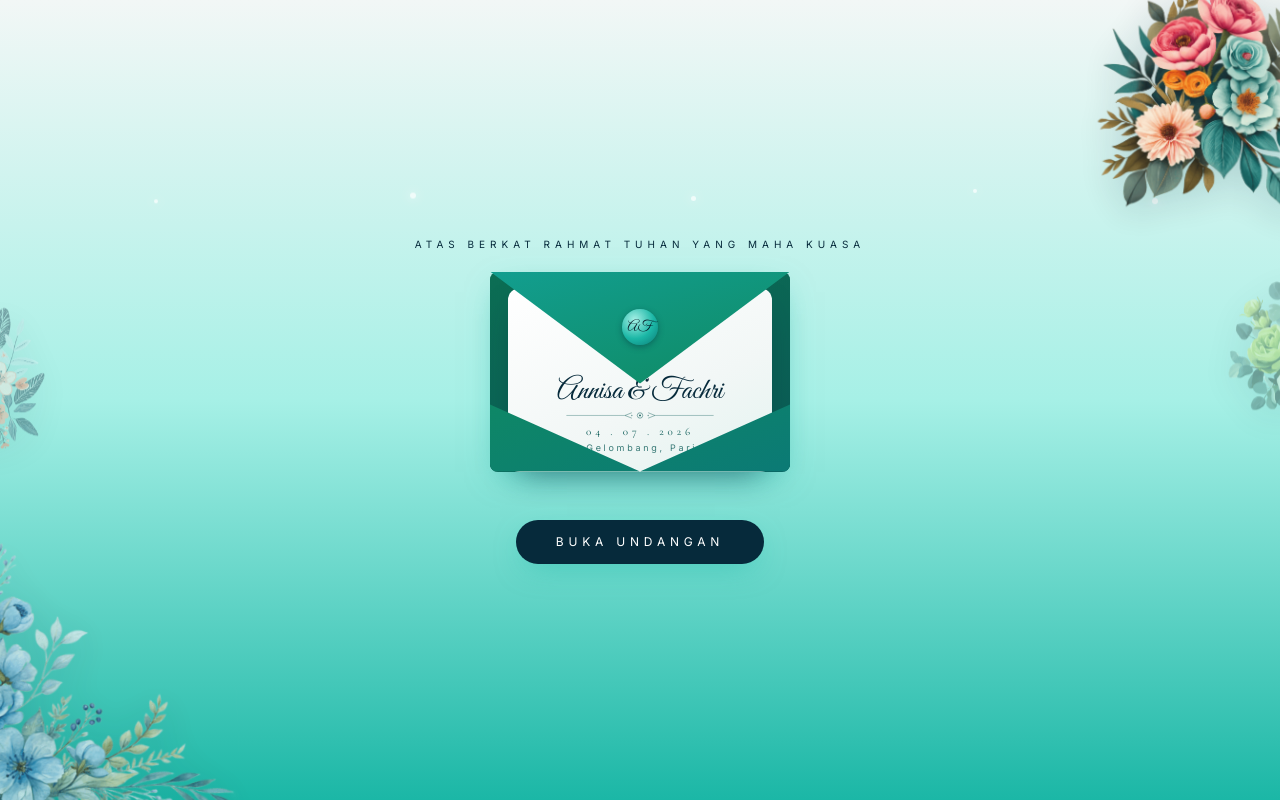
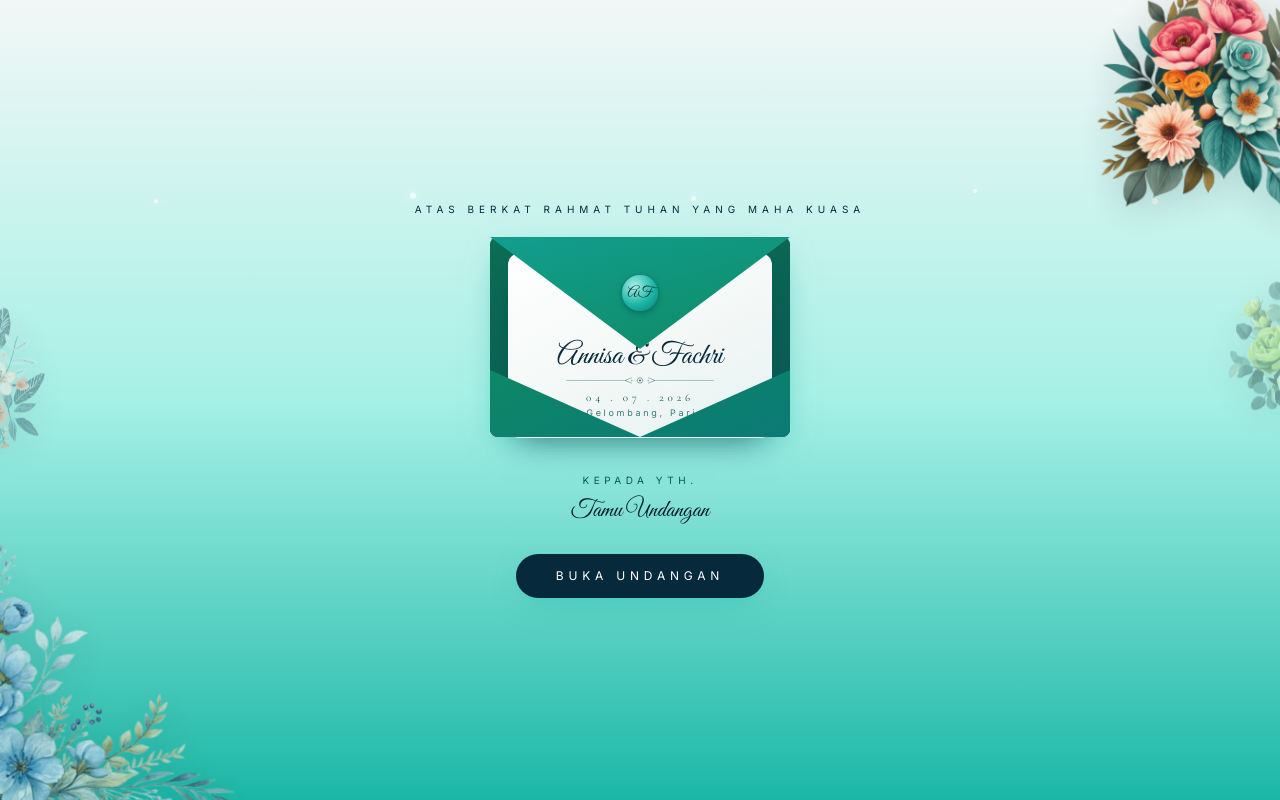
Before and after one commit to fachri0908/wedding-invitation, a React (Create React App) app: page / in a window 1280 px wide. Built offline with nearby package versions, Linux system fonts and the light colour scheme.

Commit message:
recipent name handler

```diff
--- a/src/components.tsx
+++ b/src/components.tsx
@@ -966,9 +966,16 @@ const GateFlora = memo(function GateFlora({
   );
 });
 
+// Recipient name comes from the share link, e.g. ?recipient=Budi%20%26%20Keluarga
+function getRecipientName(): string {
+  const raw = new URLSearchParams(window.location.search).get('to');
+  return raw?.trim() || 'Tamu Undangan';
+}
+
 export function OpeningGate({ onOpen }: { onOpen: () => void }) {
   const [state, setState] = useState<'idle' | 'opening' | 'closed'>('idle');
   const [converging, setConverging] = useState(false);
+  const recipient = getRecipientName();
   if (state === 'closed') return null;
   const opening = state !== 'idle';
   const start = () => {
@@ -1108,10 +1115,20 @@ export function OpeningGate({ onOpen }: { onOpen: () => void }) {
         </div>
       </div>
 
+      {/* ───── recipient ───── */}
+      <div className="mt-9 flex flex-col items-center px-8 text-center">
+        <p className=" text-[10px] uppercase tracking-[0.45em] text-ice-700">
+          Kepada Yth.
+        </p>
+        <p className="mt-2 font-script text-2xl leading-tight text-ice-900">
+          {recipient}
+        </p>
+      </div>
+
       <button
         onClick={start}
         disabled={opening}
-        className="group relative mt-12 overflow-hidden rounded-full bg-ice-800 px-10 py-3.5 font-body text-xs uppercase tracking-[0.4em] text-white shadow-ice transition-all hover:bg-ice-900 active:scale-95 disabled:opacity-0"
+        className="group relative mt-7 overflow-hidden rounded-full bg-ice-800 px-10 py-3.5 font-body text-xs uppercase tracking-[0.4em] text-white shadow-ice transition-all hover:bg-ice-900 active:scale-95 disabled:opacity-0"
       >
         <span className="relative z-10">Buka Undangan</span>
         <span className="pointer-events-none absolute inset-0 -translate-x-full bg-gradient-to-r from-transparent via-white/40 to-transparent transition-transform duration-1000 group-hover:translate-x-full" />
```
